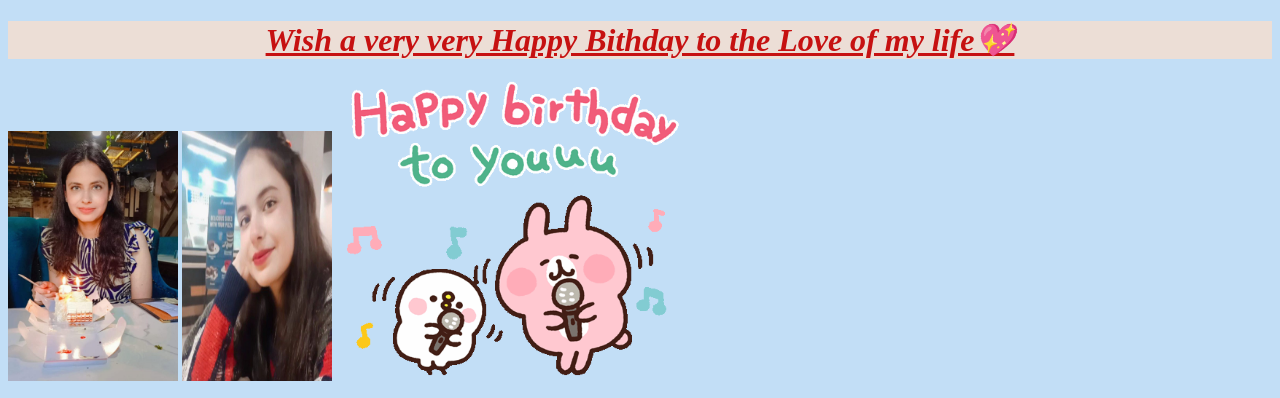
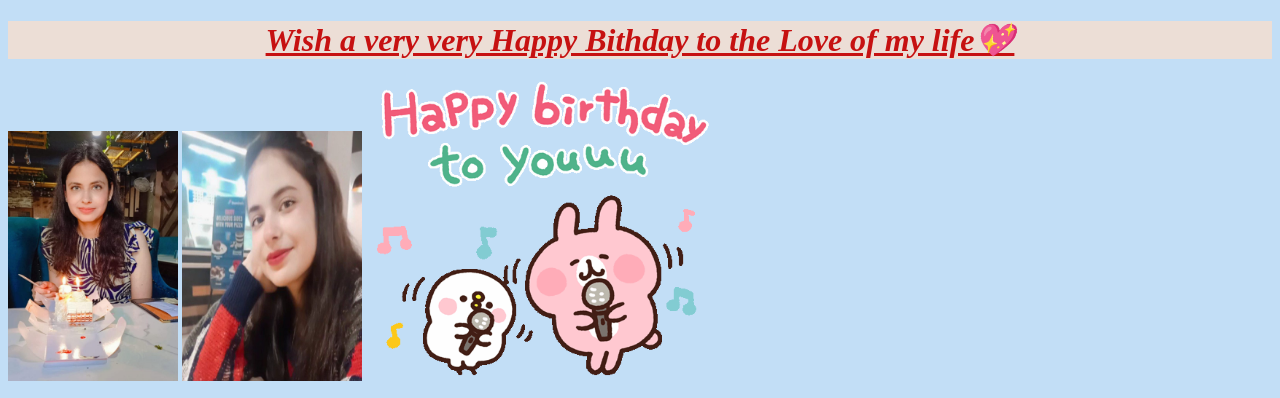
Before and after one commit to rohsingh26/shwetabirthday, a plain HTML site: page index.html in a window 1280 px wide. Shown: the top 398 px of the page. Drawn offline with Linux system fonts and the light colour scheme.

Commit message:
Update index.html

```diff
--- a/index.html
+++ b/index.html
@@ -11,7 +11,7 @@
 
 </center>
         <img src="./shwit.jpeg" height="250">
-        <img src="./assets/pic.jpg" width="150" height="250">
+        <img src="./assets/pic.jpg" width="180" height="250">
   <img height="300" src="./assets/hb.gif">
   <center>
   <p style="background: rgb(192, 230, 145); color: rgb(45, 35, 146);"><b>Happy birthday my dearest sweetheart❤️🎂🎉🎈</b> <br/> Though our childhood paths didn't cross, fate brought us together,<br> creating a love story more beautiful than any friendship could offer. <br> As we celebrate your special day across the distance, my heart overflows with gratitude for the connection we've built.<br> Each moment with you is a chapter of love, laughter, and shared dreams.<br> Despite the miles, our bond remains unwavering.<br> May your day be filled with joy and warmth, and may the coming years bring us even closer, and may our love continue to thrive.<br><big><ins> Wishing you a day as amazing as you are.. Happy birthday my love Shweta ❤️🎂</ins></big></p> </center>
```
